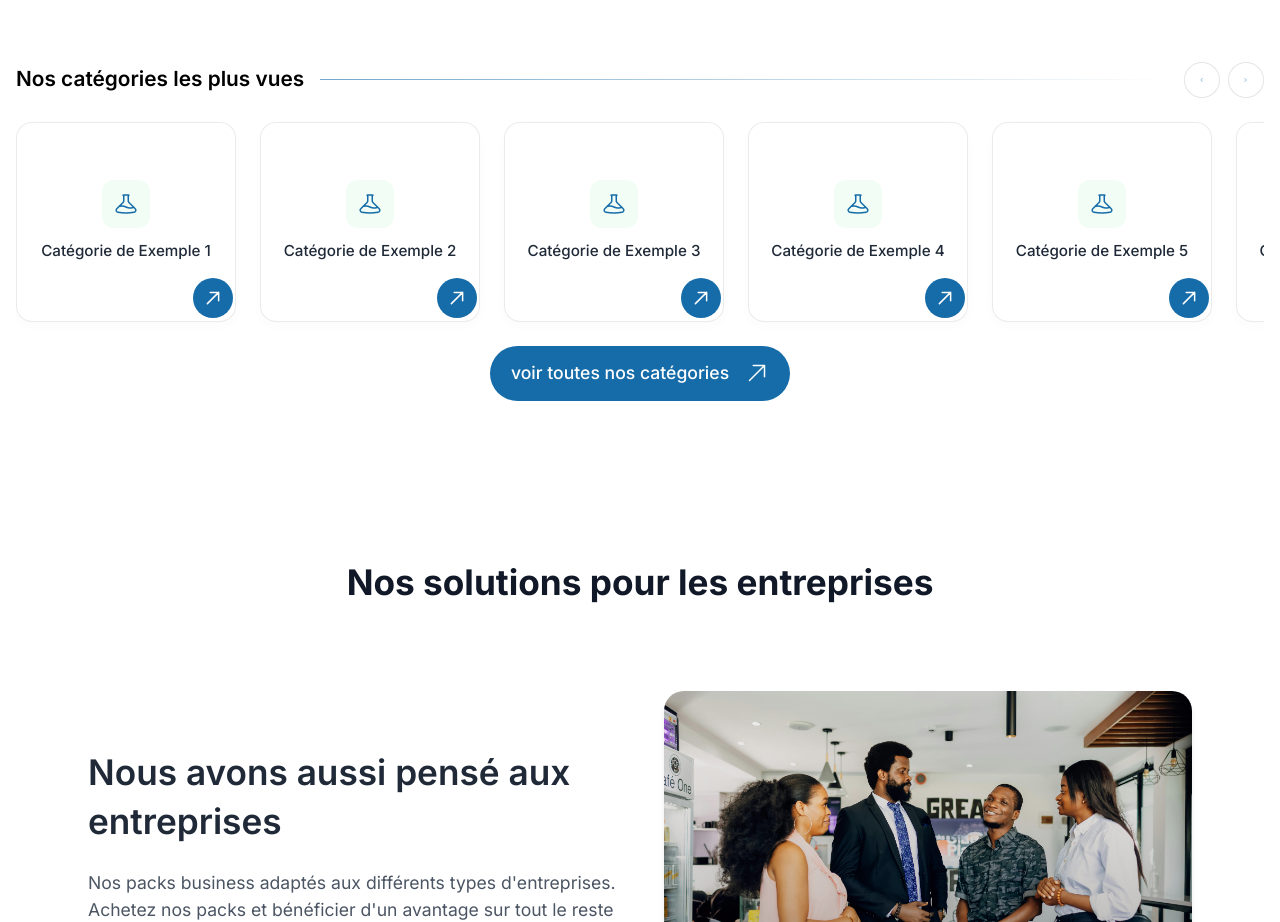
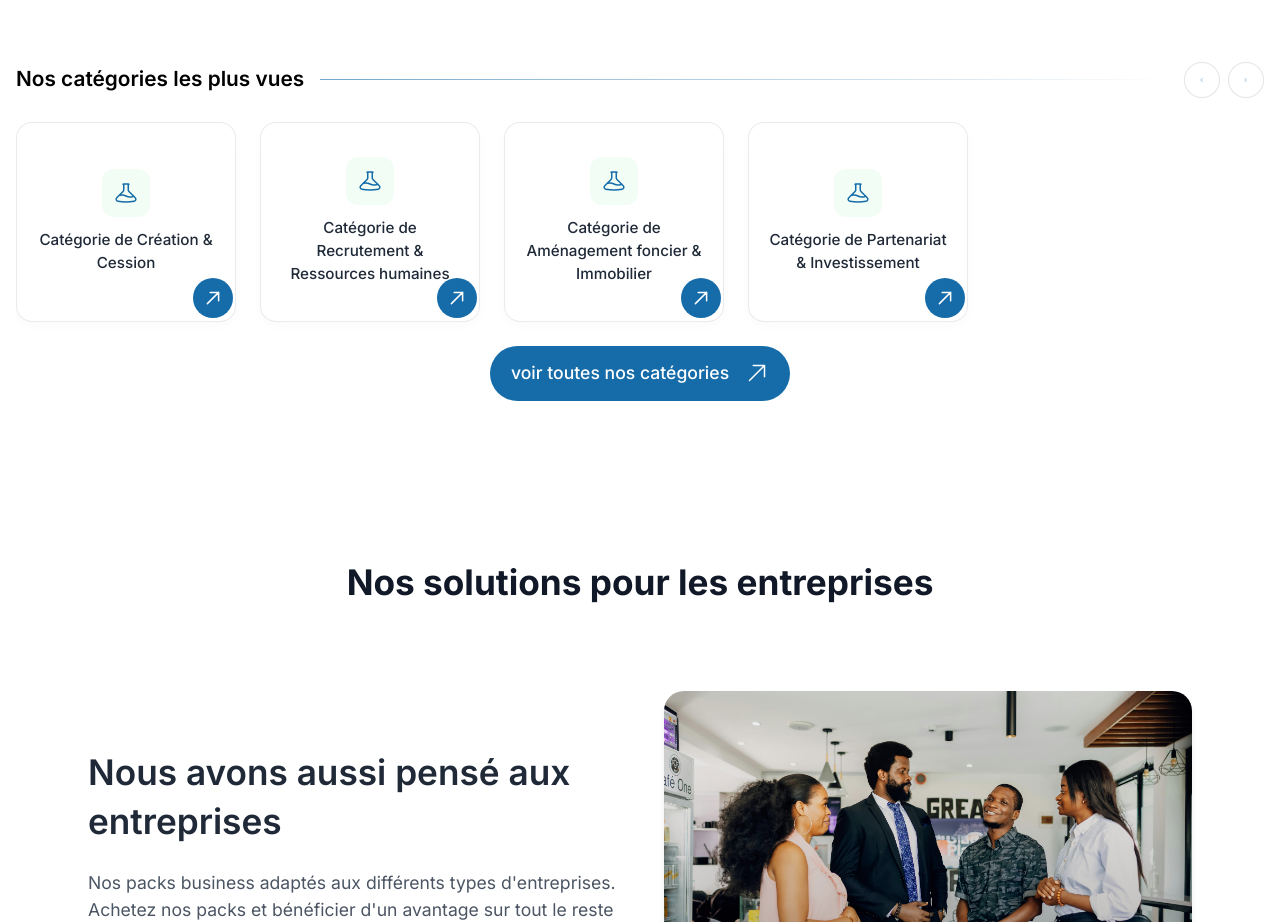
Before and after one commit to consultingadnsas/contratchapneo, a Nuxt app in the folder contratchapneo/: page / in a window 1280 px wide. Shown: the part 1566-2488 px from the top of the page. Built offline with nearby package versions, Linux system fonts and the light colour scheme.

Commit message:
category

```diff
--- a/contratchapneo/app/components/navigation/navbar.vue
+++ b/contratchapneo/app/components/navigation/navbar.vue
@@ -201,10 +201,16 @@ export default {
     opacity: 0.6;
 }
 
+.nav-mobile-menu .cta-mobile{
+    align-self: center;
+}
+
 .cta-mobile {
     display: block;
     text-align: center;
     background: var(--primary-color);
+    width: 70%;
+    align-items: center;
     color: white;
     padding: 0.85rem 1.5rem;
     border-radius: 50px;
--- a/contratchapneo/app/components/sections/bankContratSection.vue
+++ b/contratchapneo/app/components/sections/bankContratSection.vue
@@ -54,9 +54,9 @@
                 <div class="category-carousel-container" ref="carouselRef">
                     <div class="category-carousel-track">
                         <contratCategoryCards
-                            v-for="i in 8"
-                            :key="i"
-                            :title="'Exemple ' + i"
+                            v-for="(card,index) in categoryContrat"
+                            :key="index"
+                            :title = "card.title"
                         />
                     </div>
                 </div>
@@ -98,6 +98,13 @@ export default {
             { title: 'contrat de bail', subtitle: '5 000 FCFA', description: 'Un contrat de bail est un accord entre un propriétaire et un locataire.'},
         ]);
 
+        const categoryContrat = ref([
+            { title: 'Création & Cession' },
+            { title: 'Recrutement & Ressources humaines' },
+            { title: 'Aménagement foncier & Immobilier ' },
+            { title: 'Partenariat & Investissement' },
+        ]);
+
         // About contrat buying
         const isOpen = ref<boolean>(false)
         const openModal = () => {
@@ -107,6 +114,7 @@ export default {
 
         return {
             legalContrat,
+            categoryContrat,
 
             // state
             isOpen,
```
